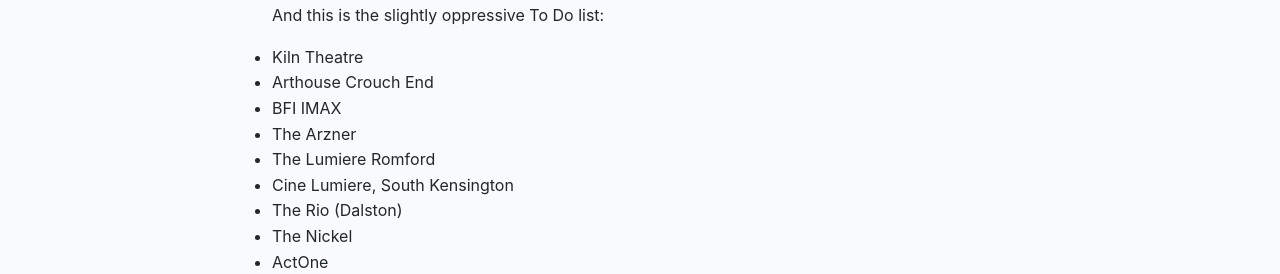
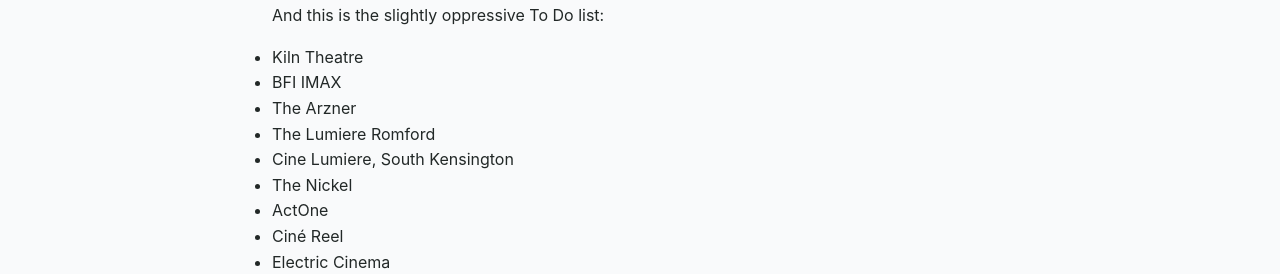
Before and after one commit to Joeboy/filmhose, a React (Vite) app: page /cinemas in a window 1280 px wide. Shown: the part 330-604 px from the top of the page. Built offline with nearby package versions, Linux system fonts and the light colour scheme; no server answers.

Commit message:
Remove ArtHouse and The Rio from To Do list

```diff
--- a/src/components/CinemasList.tsx
+++ b/src/components/CinemasList.tsx
@@ -24,12 +24,10 @@
 
       <ul>
         <li>Kiln Theatre</li>
-        <li>Arthouse Crouch End</li>
         <li>BFI IMAX</li>
         <li>The Arzner</li>
         <li>The Lumiere Romford</li>
         <li>Cine Lumiere, South Kensington</li>
-        <li>The Rio (Dalston)</li>
         <li>The Nickel</li>
         <li>ActOne</li>
         <li>Ciné Reel</li>
```
